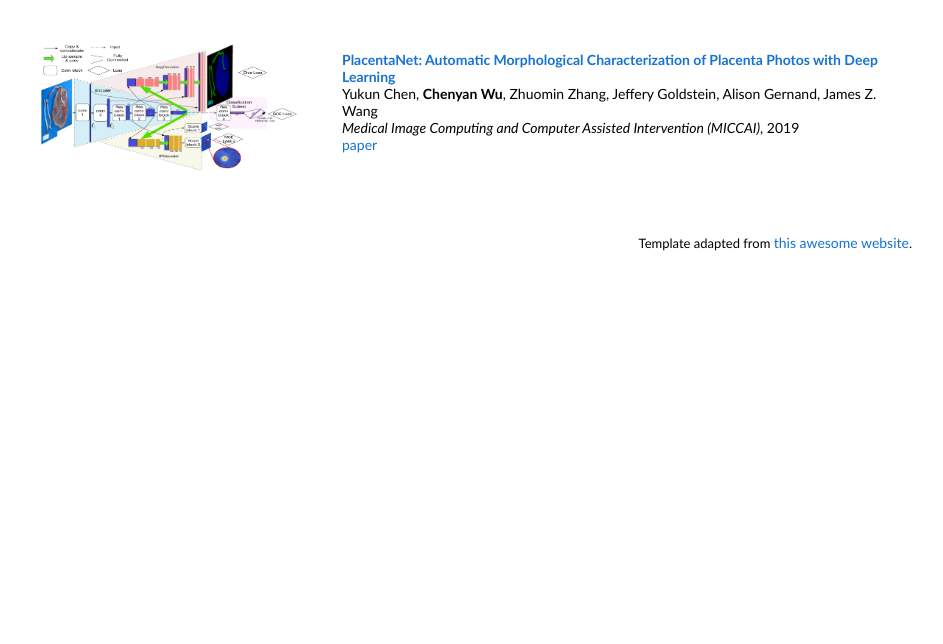
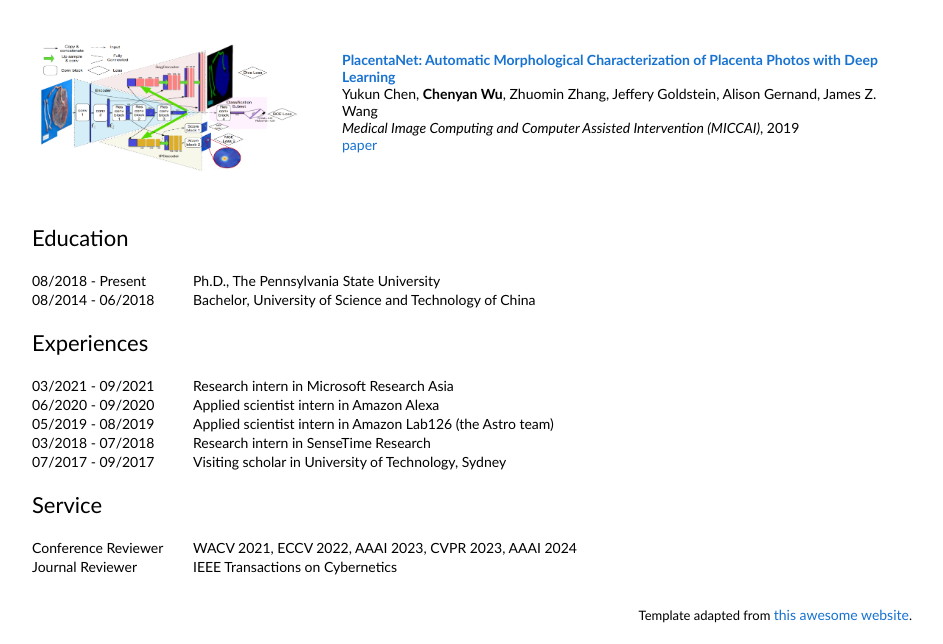
Before and after one commit to ChenyanWu/ChenyanWu.github.io, a PHP site: page / in a window 1280 px wide. Shown: the part 2066-2710 px from the top of the page, without its empty margins (178-1121 px from the left). Before the commit the page ends 2317 px from the top, so only its background shows below. Run offline with PHP 8.4, Linux system fonts and the light colour scheme.

Commit message:
add experience

```diff
--- a/index.html
+++ b/index.html
@@ -23,12 +23,7 @@
                   Chenyan Wu
                 </p>
                 <p>I am currently a final year Ph.D Candidate in <a href="https://ist.psu.edu/">College of Information Sciences & Technology</a> from <a href="https://www.psu.edu/">The Pennsylvania State University</a>, advised by <em>Prof. <a href="http://wang.ist.psu.edu/docs/home.shtml">James Z. Wang</a></em>. Prior to joining Penn Sate, I received my B.E in Electronic Information Engineering from <a href="http://en.scgy.ustc.edu.cn/">School of the Gifted Young</a>, <a href="http://en.ustc.edu.cn/">University of Science and Technology of China</a>. I have also spent wonderful time as an intern in Amazon Astro, Amazon Alexa, Microsoft Research Asia, and SenseTime Research.
-                <!-- </p>
-                <p>I am a senior staff research scientist at <a href="https://ai.google/research">Google Research</a> in <a href="https://en.wikipedia.org/wiki/One_Market_Plaza">San Francisco</a>, where I work on computer vision and machine learning.
                 </p>
-                <p>
-                  At Google I've worked on <a href="https://www.google.com/glass/start/">Glass</a>,  <a href="https://ai.googleblog.com/2014/04/lens-blur-in-new-google-camera-app.html">Lens Blur</a>, <a href="https://ai.googleblog.com/2014/10/hdr-low-light-and-high-dynamic-range.html">HDR+</a>, <a href="https://blog.google/products/google-ar-vr/introducing-next-generation-jump/">Jump</a>, <a href="https://ai.googleblog.com/2017/10/portrait-mode-on-pixel-2-and-pixel-2-xl.html">Portrait Mode</a>, <a href="https://ai.googleblog.com/2020/12/portrait-light-enhancing-portrait.html">Portrait Light</a>, and <a href="https://www.matthewtancik.com/nerf">NeRF</a>. I did my PhD at <a href="http://www.eecs.berkeley.edu/">UC Berkeley</a>, where I was advised by <a href="http://www.cs.berkeley.edu/~malik/">Jitendra Malik</a> and funded by the <a href="http://www.nsfgrfp.org/">NSF GRFP</a>. I've received the <a href="https://www2.eecs.berkeley.edu/Students/Awards/15/">C.V. Ramamoorthy Distinguished Research Award</a> and the <a href="https://www.thecvf.com/?page_id=413#YRA">PAMI Young Researcher Award</a>.
-                </p> -->
                 <p style="text-align:center">
                   <a href="mailto:czw390@psu.edu">Email</a> &nbsp;/&nbsp;
                   <a href="data/Chenyan_cv.pdf">CV</a> &nbsp;/&nbsp;
@@ -243,6 +238,103 @@
             </tr>
 
           </tbody></table>
+
+          <table style="width:100%;border:0px;border-spacing:0px;border-collapse:separate;margin-right:auto;margin-left:auto;"><tbody>
+            <tr>
+              <td style="padding:20px;width:20%;">
+                <h2>Education</h2>
+              </td>
+            </tr>
+            <tr>
+              <td style="padding:0px;width:20%;text-align: left; padding-left: 20px;">
+                08/2018 - Present
+              </td>
+              <td style="width:80%;">
+                Ph.D., The Pennsylvania State University
+              </td>
+            </tr>
+            <tr>
+              <td style="padding:0px;width:20%;text-align: left; padding-left: 20px;">
+                08/2014 - 06/2018
+              </td>
+              <td style="width:80%;">
+                Bachelor, University of Science and Technology of China
+              </td>
+            </tr>
+          </tbody></table>
+
+          <table style="width:100%;border:0px;border-spacing:0px;border-collapse:separate;margin-right:auto;margin-left:auto;"><tbody>
+            <tr>
+              <td style="padding:20px;width:20%;">
+                <h2>Experiences</h2>
+              </td>
+            </tr>
+            <tr>
+              <td style="padding:0px;width:20%;text-align: left; padding-left: 20px;">
+                03/2021 - 09/2021
+              </td>
+              <td style="width:80%;">
+                Research intern in Microsoft Research Asia
+              </td>
+            </tr>
+            <tr>
+              <td style="padding:0px;width:20%;text-align: left; padding-left: 20px;">
+                06/2020 - 09/2020
+              </td>
+              <td style="width:80%;">
+                Applied scientist intern in Amazon Alexa
+              </td>
+            </tr>
+            <tr>
+              <td style="padding:0px;width:20%;text-align: left; padding-left: 20px;">
+                05/2019 - 08/2019
+              </td>
+              <td style="width:80%;">
+                Applied scientist intern in Amazon Lab126 (the Astro team)
+              </td>
+            </tr>
+            <tr>
+              <td style="padding:0px;width:20%;text-align: left; padding-left: 20px;">
+                03/2018 - 07/2018
+              </td>
+              <td style="width:80%;">
+                Research intern in SenseTime Research
+              </td>
+            </tr>
+            <tr>
+              <td style="padding:0px;width:20%;text-align: left; padding-left: 20px;">
+                07/2017 - 09/2017
+              </td>
+              <td style="width:80%;">
+                Visiting scholar in University of Technology, Sydney
+              </td>
+            </tr>
+          </tbody></table>
+
+          <table style="width:100%;border:0px;border-spacing:0px;border-collapse:separate;margin-right:auto;margin-left:auto;"><tbody>
+            <tr>
+              <td style="padding:20px;width:20%;">
+                <h2>Service</h2>
+              </td>
+            </tr>
+            <tr>
+              <td style="padding:0px;width:20%;text-align: left; padding-left: 20px;">
+                Conference Reviewer
+              </td>
+              <td style="width:80%;">
+                WACV 2021, ECCV 2022, AAAI 2023, CVPR 2023, AAAI 2024
+              </td>
+            </tr>
+            <tr>
+              <td style="padding:0px;width:20%;text-align: left; padding-left: 20px;">
+                Journal Reviewer
+              </td>
+              <td style="width:80%;">
+                IEEE Transactions on Cybernetics
+              </td>
+            </tr>
+          </tbody></table>
+
           <table style="width:100%;border:0px;border-spacing:0px;border-collapse:separate;margin-right:auto;margin-left:auto;"><tbody>
             <tr>
               <td style="padding:0px">
--- a/stylesheet.css
+++ b/stylesheet.css
@@ -133,3 +133,9 @@
 span.highlight {
   background-color: #ffffd0;
 }
+
+.short-row {
+  /* padding: 5px;
+  line-height: 1.2;  Optional: adjust line-height */
+  height: 1px;
+}
```
